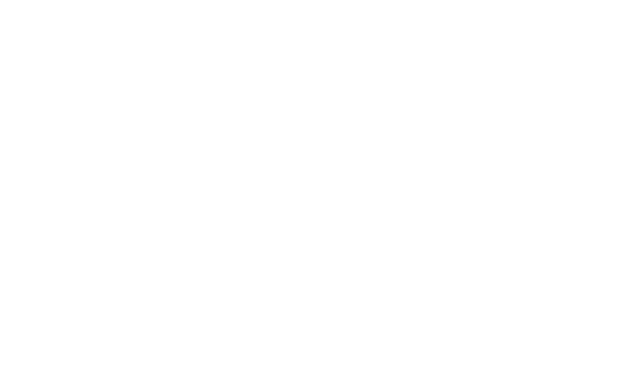
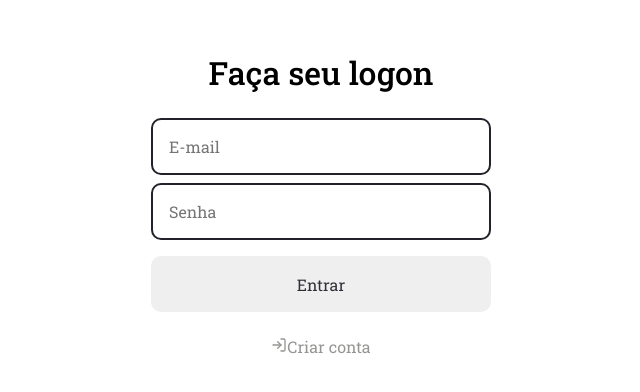
Before and after one commit to lucas-militao/UrbisTodoApp, a React (Create React App) app in the folder frontend/urbis-todo-web/: page / in a window 1280 px wide. Shown: the part 196-588 px from the top of the page, without its empty margins (319-959 px from the left). Built offline with nearby package versions, Linux system fonts and the light colour scheme.

Commit message:
página de login finalizada

```diff
--- a/frontend/urbis-todo-web/package.json
+++ b/frontend/urbis-todo-web/package.json
@@ -11,8 +11,10 @@
     "@types/react": "^17.0.0",
     "@types/react-dom": "^17.0.0",
     "@types/styled-components": "^5.1.9",
+    "polished": "^4.1.1",
     "react": "^17.0.2",
     "react-dom": "^17.0.2",
+    "react-icons": "^4.2.0",
     "react-scripts": "4.0.3",
     "styled-components": "^5.2.3",
     "typescript": "^4.1.2",
--- a/frontend/urbis-todo-web/src/App.tsx
+++ b/frontend/urbis-todo-web/src/App.tsx
@@ -1,9 +1,11 @@
 import React from 'react';
 
+import SignIn from './pages/SignIn';
 import GlobalStyle from './styles/global';
 
 const App: React.FC = () => (
   <>
+    <SignIn />
     <GlobalStyle />
   </>
 );
--- a/frontend/urbis-todo-web/src/pages/SignIn/index.tsx
+++ b/frontend/urbis-todo-web/src/pages/SignIn/index.tsx
@@ -1,5 +1,27 @@
 import React from 'react';
+import { FiLogIn } from 'react-icons/fi';
 
-const SignIn: React.FC = () => <h1>SingIn</h1>;
+import { Container, Content } from './styles';
+
+const SignIn: React.FC = () => (
+  <Container>
+    <Content>
+      <form>
+        <h1>Faça seu logon</h1>
+
+        <input type="text" placeholder="E-mail" />
+
+        <input type="password" placeholder="Senha" />
+
+        <button type="submit">Entrar</button>
+      </form>
+
+      <a href="">
+        <FiLogIn />
+        Criar conta
+      </a>
+    </Content>
+  </Container>
+);
 
 export default SignIn;
--- /dev/null
+++ b/frontend/urbis-todo-web/src/pages/SignIn/styles.ts
@@ -0,0 +1,68 @@
+import styled from 'styled-components';
+import { shade } from 'polished';
+
+export const Container = styled.div`
+  height: 100vh;
+
+  justify-content: center;
+
+  display: flex;
+  align-items: stretch;
+`;
+
+export const Content = styled.div`
+  display: flex;
+  flex-direction: column;
+  align-items: center;
+
+  place-content: center;
+
+  width: 50%;
+
+  form {
+    width: 340px;
+    text-align: center;
+
+    h1 {
+      margin-bottom: 24px;
+    }
+
+    input {
+      border-radius: 10px;
+      border: 2px solid #232129;
+      padding: 16px;
+      width: 100%;
+
+      & + input {
+        margin-top: 8px;
+      }
+    }
+
+    button {
+      border-radius: 10px;
+      height: 56px;
+      border: 0;
+      padding: 0 16px;
+      color: #312e38;
+      width: 100%;
+      margin-top: 16px;
+      transition: background-color 0.2s;
+
+      &:hover {
+        background ${shade(0.2, '#fff')};
+      }
+    }
+  }
+
+  a {
+      color: #959594;
+      display: block;
+      margin-top: 24px;
+      text-decoration: none;
+      transition: background-color 0.2s;
+
+      &:hover {
+        color: ${shade(0.2, '#000')}
+      }
+    }
+`;
```
Also changed, not shown: 1 other file (tests, documents, lock files or other folders).
